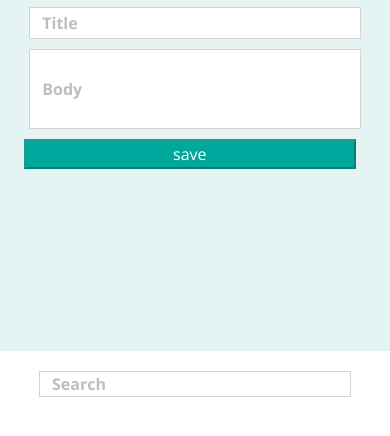
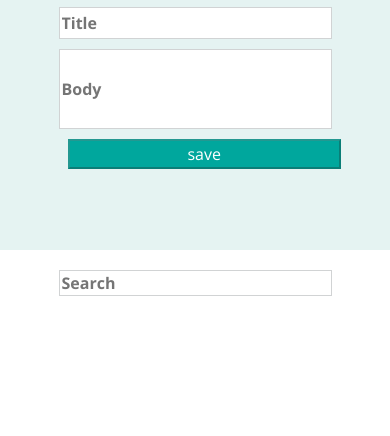
Before and after one commit to chunktooth/idea-box, a plain HTML site: page index.html in a window 390 px wide. Shown: the part 54-490 px from the top of the page. Drawn offline with nearby package versions, Linux system fonts and the light colour scheme.

Commit message:
Finished styling responsiveness for varied screens

```diff
--- a/script.js
+++ b/script.js
@@ -31,7 +31,7 @@ function getUserData(e) {
   var $title = $('.user-title').val();
   var $content = $('.user-content').val();
   var $id = Date.now();
-  var $quality = 'swill' || quality;
+  var $quality = 'swill';
   $('.user-content').val('');
   $('.user-title').val('');
   storeIdeaCards($title, $content, $id, $quality);
--- a/text.css
+++ b/text.css
@@ -61,7 +61,6 @@ h4 {
 }
 
 h4 span {
-
   color: #6D6E71;
 }
 
@@ -76,7 +75,7 @@ button {
   display: inline-block;
 }
 
-::placeholder {
+.placeholder {
   margin: 0;
   padding-left: 0.5rem;
   color: #BDBEC0;
@@ -180,25 +179,22 @@ button {
 }
 
 @media screen and (min-width: 1400px) {
+  header {
+    height: 36%;
+  }
 
-  header {
-    text-align: center;
-
+  article {
+    width: 55%;
   }
 
   h1 {
     font-size: 3rem;
   }
 
-  article {
-    width: 55%;
-  }
-
   .save-btn {
-    position: relative;
-    left:0;
     width: 55%;
     height: 2.2rem;
+    margin-left: 20.7%;
   }
 
   #title,
@@ -209,3 +205,99 @@ button {
     margin-bottom: 1.3rem;
   }
 }
+
+@media screen and (max-width: 1300px) {
+  header {
+    height: 31.5%;
+  }
+
+  .save-btn {
+    margin-left: 13.2%;
+    width: 70%;
+  }
+
+  #title,
+  #content,
+  #search {
+    width: 70%;
+  }
+
+  article {
+    width: 70%;
+  }
+
+  h2 {
+    font-size: 1.2rem;
+  }
+
+  p {
+    font-size: 1rem;
+  }
+}
+
+@media screen and (max-width: 1200px) {
+  header {
+    height: 35%;
+  }
+}
+
+@media screen and (max-width: 1100px) {
+  header {
+    height: 36%;
+  }
+  .save-btn {
+    margin-left: 12.8%;
+  }
+}
+
+@media screen and (max-width: 1000px) {
+  header {
+    height: 36%;
+  }
+
+  .save-btn {
+    margin-left: 12.5%;
+  }
+}
+
+@media screen and (max-width: 900px) {
+  header {
+    height: 36%;
+  }
+  .save-btn {
+    margin-left: 12.3%;
+  }
+}
+
+@media screen and (max-width: 800px) {
+  header {
+    height: 36%;
+  }
+
+  .save-btn {
+    margin-left: 12%;
+    width: 70%;
+  }
+}
+
+@media screen and (max-width: 700px) {
+  header {
+    height: 36%;
+  }
+
+  .save-btn {
+    margin-left: 11.5%;
+    width: 70%;
+  }
+}
+
+@media screen and (max-width: 600px) {
+  header {
+    height: 36%;
+  }
+
+  .save-btn {
+    margin-left: 11.2%;
+    width: 70%;
+  }
+}
```
